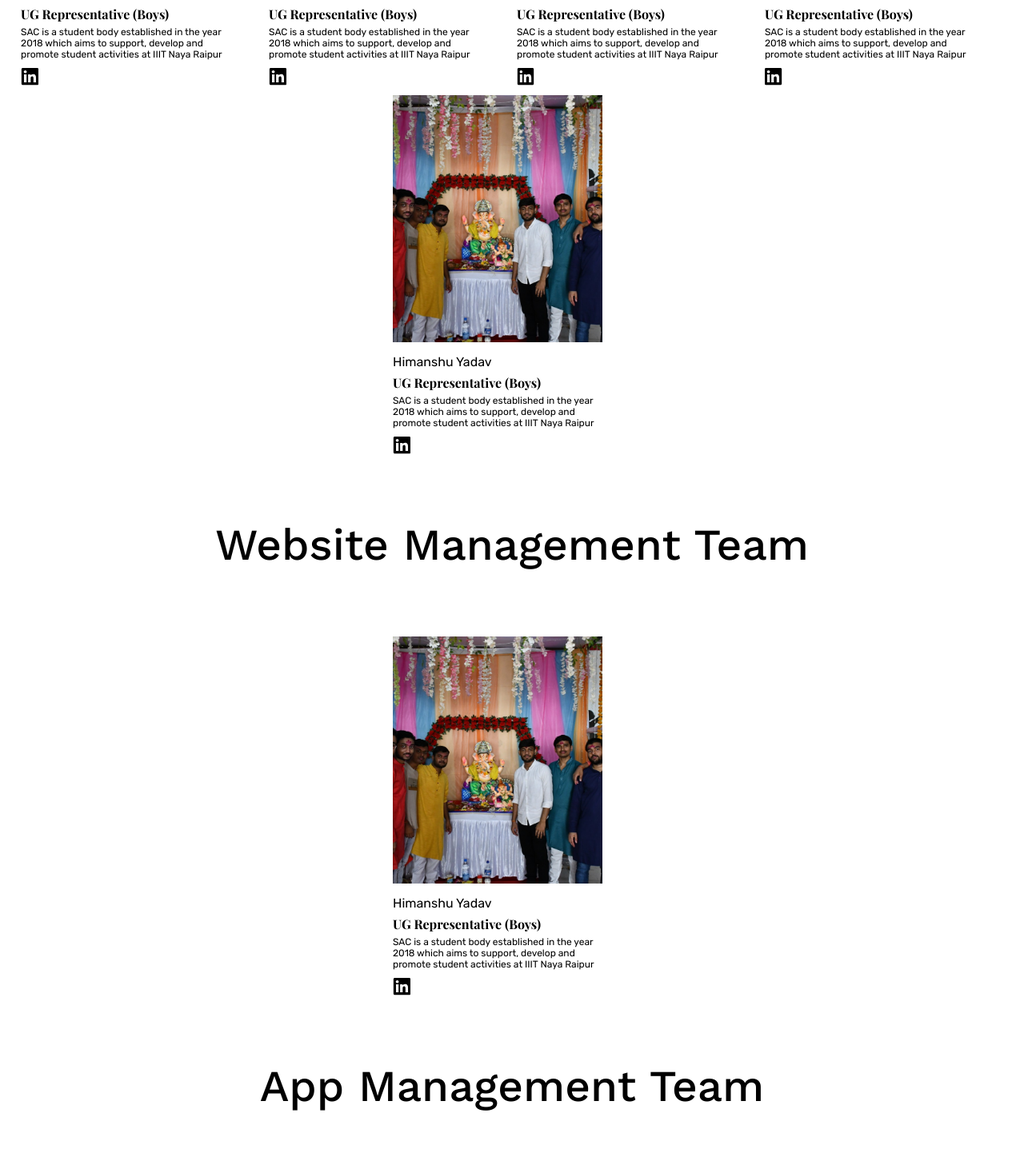
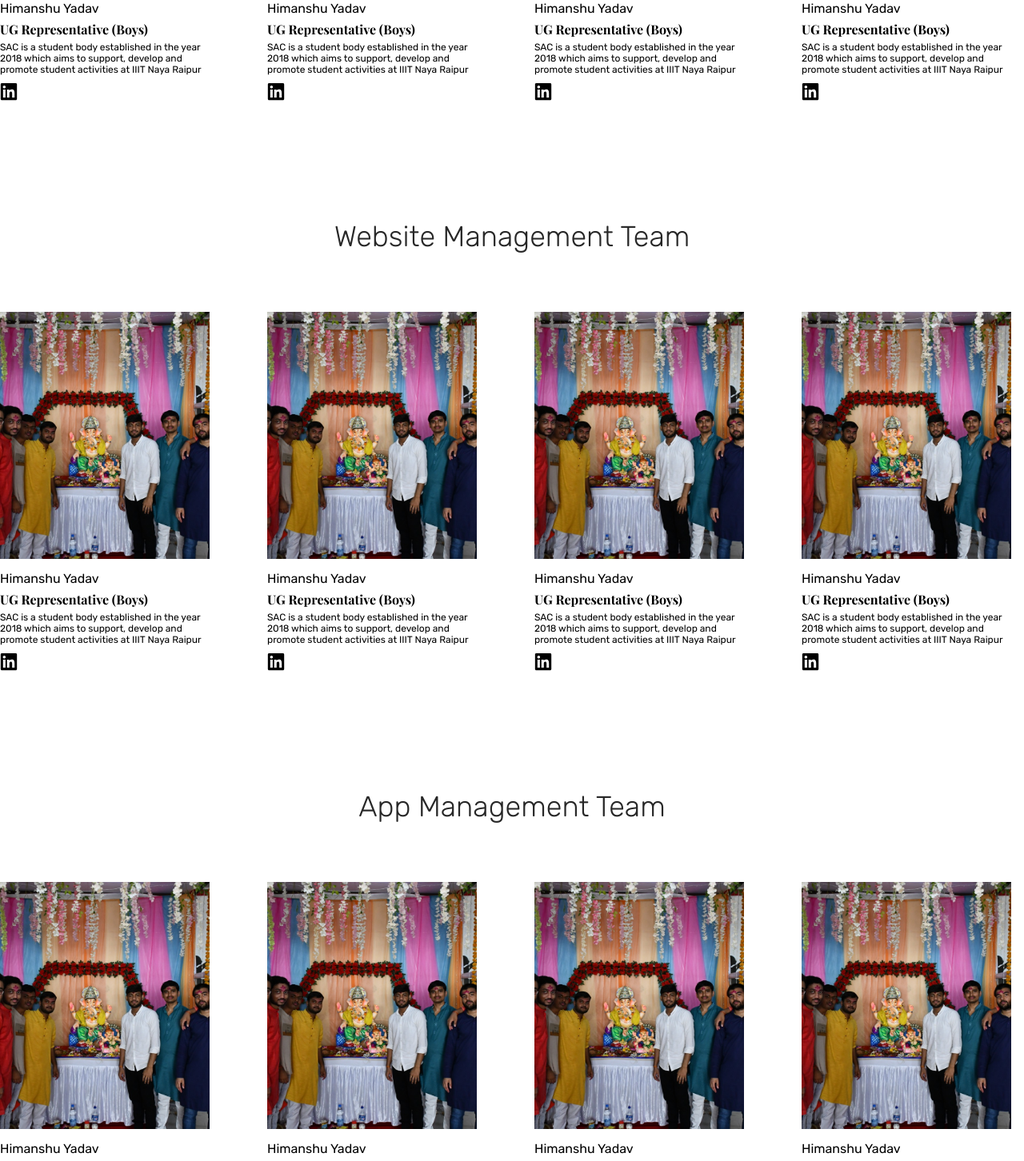
Before and after one commit to Student-Activity-Center-IIIT-NR/sac-website, a Next.js app: page /team in a window 1280 px wide. Shown: the part 858-2310 px from the top of the page at 80% size. Built offline with nearby package versions, Linux system fonts and the light colour scheme.

Commit message:
Team Page ready

```diff
--- /dev/null
+++ b/features/team/components/ScrollContainer.tsx
@@ -0,0 +1,79 @@
+import Box from "@mui/material/Box";
+import Card from "./Card";
+import TeamStyle from "../../../styles/Team.module.css";
+import { useState } from "react";
+import Typography from "@mui/material/Typography";
+
+interface Props {
+  teamName: string;
+  gradient: string;
+}
+
+const ScrollContainer = ({
+  teamName,
+  gradient = "linear-gradient(90deg, #091E3A 0%, #2F80ED 50%, #2D9EE0 100%)",
+}: Props) => {
+  const [hovered, setHovered] = useState(false);
+
+  return (
+    <>
+      <Box mb={"108px"}>
+        {teamName && (
+          <Typography
+            m={"auto"}
+            textAlign="center"
+            fontFamily="Rubik"
+            fontStyle="normal"
+            fontWeight={300}
+            fontSize="36px"
+            lineHeight="43px"
+            color="#272727"
+            mb={"32px"}
+            sx={
+              hovered
+                ? {
+                    background: gradient,
+                    backgroundClip: "text",
+                    textFillColor: "transparent",
+                  }
+                : null
+            }
+          >
+            {teamName}
+          </Typography>
+        )}
+        <Box
+          className={hovered ? TeamStyle.name : ""}
+          sx={{
+            height: "530px",
+            width: "1280px",
+            mx: "auto",
+            display: "flex",
+            flexDirection: "row",
+            overflowX: "scroll",
+            alignItems: "center",
+            columnGap: "72px",
+            scrollBehavior: "smooth",
+          }}
+          onMouseEnter={() => {
+            setHovered(true);
+          }}
+          onMouseLeave={() => {
+            setHovered(false);
+          }}
+        >
+          <Card />
+          <Card />
+          <Card />
+          <Card />
+          <Card />
+          <Card />
+          <Card />
+          <Card />
+        </Box>
+      </Box>
+    </>
+  );
+};
+
+export default ScrollContainer;
--- a/features/team/components/TeamContent.tsx
+++ /dev/null
@@ -1,69 +0,0 @@
-import React from "react";
-import Card from "./Card";
-import TeamLinks from "./TeamLinks";
-import Typography from "@mui/material/Typography";
-import Grid2 from "@mui/material/Unstable_Grid2/Grid2";
-
-function TeamContent() {
-  return (
-    <>
-      <Grid2 sx={{ mt: 2 }} container spacing={1.5} justifyContent="center">
-        {TeamLinks.map((item, index) => {
-          return (
-            <>
-              <Grid2
-                xs={2.99}
-                display="flex"
-                flexDirection={"column"}
-                gap={2}
-                key={index}
-              >
-                <Card />
-              </Grid2>
-            </>
-          );
-        })}
-      </Grid2>
-
-      {TeamLinks.filter((item) => item.name != "All").map((item, index) => {
-        return (
-          <>
-            <Typography
-              variant={"h1"}
-              fontWeight={400}
-              fontSize={"55px"}
-              fontFamily={"Work Sans"}
-              textAlign={"center"}
-              fontStyle={"normal"}
-              key={index}
-            >
-              {item.teamName}
-            </Typography>
-
-            <Grid2 container spacing={1.5} justifyContent="center">
-              {TeamLinks.filter((child) => child.name == item.name).map(
-                (item, index) => {
-                  return (
-                    <>
-                      <Grid2
-                        xs={2.99}
-                        display="flex"
-                        flexDirection={"column"}
-                        gap={2}
-                        key={index}
-                      >
-                        <Card />
-                      </Grid2>
-                    </>
-                  );
-                }
-              )}
-            </Grid2>
-          </>
-        );
-      })}
-    </>
-  );
-}
-
-export default TeamContent;
--- a/features/team/components/TeamLinks.tsx
+++ b/features/team/components/TeamLinks.tsx
@@ -1,22 +1,22 @@
 const TeamLinks = [
   {
-      teamName :  "All",
+    // teamName: "All",
     name: "All",
   },
   {
-      teamName : "Website Management Team",
+    // teamName: "Website Management Team",
     name: "Website",
   },
   {
-      teamName : "App Management Team",
+    // teamName: "App Management Team",
     name: "App",
   },
   {
-      teamName : "Design Team",
+    // teamName: "Design Team",
     name: "Design",
   },
   {
-      teamName : "Content Writer Team",
+    // teamName: "Content Writer Team",
     name: "Content",
   },
 ];
--- a/features/team/components/TeamNavbar.tsx
+++ b/features/team/components/TeamNavbar.tsx
@@ -1,7 +1,25 @@
-import React, { useState } from "react";
+import React, { ReactNode, useState } from "react";
 import TeamLinks from "./TeamLinks";
 import Tabs from "@mui/material/Tabs";
 import Tab from "@mui/material/Tab";
+import Box from "@mui/material/Box";
+import ScrollContainer from "./ScrollContainer";
+
+interface TabPanelProps {
+  children?: ReactNode;
+  index: string;
+  value: string;
+}
+
+const TabPanel = (props: TabPanelProps) => {
+  const { children, value, index, ...rest } = props;
+
+  return (
+    <Box hidden={value !== index} {...rest}>
+      {value === index && <Box>{children}</Box>}
+    </Box>
+  );
+};
 
 const TeamNavbar = () => {
   const [value, setValue] = useState("All");
@@ -66,6 +84,53 @@ const TeamNavbar = () => {
           );
         })}
       </Tabs>
+
+      <TabPanel value={value} index={TeamLinks[0].name}>
+        <ScrollContainer
+          teamName=""
+          gradient="linear-gradient(90deg, #757F9A 0%, #D7DDE8 100%)"
+        />
+        <ScrollContainer
+          teamName="Website Management Team"
+          gradient="linear-gradient(90deg, #C84E89 0%, #F15F79 100%)"
+        />
+        <ScrollContainer
+          teamName="App Management Team"
+          gradient="linear-gradient(90deg, #E65C00 0%, #F9D423 100%)"
+        />
+        <ScrollContainer
+          teamName="Design Team"
+          gradient="linear-gradient(90deg, #1D976C 0%, #93F9B9 100%)"
+        />
+        <ScrollContainer
+          teamName="Content Writer Team"
+          gradient="linear-gradient(90deg, #D31027 0%, #EA384D 100%)"
+        />
+      </TabPanel>
+      <TabPanel value={value} index={TeamLinks[1].name}>
+        <ScrollContainer
+          teamName="Website Management Team"
+          gradient="linear-gradient(90deg, #C84E89 0%, #F15F79 100%)"
+        />
+      </TabPanel>
+      <TabPanel value={value} index={TeamLinks[2].name}>
+        <ScrollContainer
+          teamName="App Management Team"
+          gradient="linear-gradient(90deg, #E65C00 0%, #F9D423 100%)"
+        />
+      </TabPanel>
+      <TabPanel value={value} index={TeamLinks[3].name}>
+        <ScrollContainer
+          teamName="Design Team"
+          gradient="linear-gradient(90deg, #1D976C 0%, #93F9B9 100%)"
+        />
+      </TabPanel>
+      <TabPanel value={value} index={TeamLinks[4].name}>
+        <ScrollContainer
+          teamName="Content Writer Team"
+          gradient="linear-gradient(90deg, #D31027 0%, #EA384D 100%)"
+        />
+      </TabPanel>
     </>
   );
 };
--- a/layouts/TeamLayout.tsx
+++ b/layouts/TeamLayout.tsx
@@ -1,5 +1,3 @@
-import { useState } from "react";
-import { Container, Stack } from "@mui/system";
 import { useInView } from "react-intersection-observer";
 import { BrandInViewContext } from "../contexts/HeaderContext";
 import NavBar from "../components/NavBar";
@@ -7,6 +5,8 @@ import TeamHeader from "../features/team/components/TeamHeader/TeamHeader";
 import { ReactNode } from "react";
 import Footer from "../components/footer/Footer";
 import TeamNavbar from "../features/team/components/TeamNavbar";
+import Stack from "@mui/material/Stack";
+import Container from "@mui/material/Container";
 
 type Props = {
   children?: ReactNode;
@@ -15,13 +15,6 @@ type Props = {
 function TeamLayout({ children }: Props) {
   const { ref, inView } = useInView({ threshold: 0 });
 
-  const [value, setValue] = useState("All");
-
-  const handleTabs = (tabvalue: any) => {
-    setValue(tabvalue);
-    console.log(value);
-  };
-
   return (
     <Stack>
       <BrandInViewContext.Provider value={{ inView }}>
@@ -29,7 +22,7 @@ function TeamLayout({ children }: Props) {
         <TeamHeader />
         <TeamNavbar />
         <Container maxWidth="xl">
-          <Stack gap="78px">{children}</Stack>
+          <Stack>{children}</Stack>
         </Container>
         <Footer />
       </BrandInViewContext.Provider>
--- a/pages/team.tsx
+++ b/pages/team.tsx
@@ -1,5 +1,4 @@
 import Head from "next/head";
-import TeamContent from "../features/team/components/TeamContent";
 import TeamLayout from "../layouts/TeamLayout";
 
 function Team() {
@@ -10,9 +9,7 @@ function Team() {
         <link rel="icon" href="/favicon.ico" />
       </Head>
 
-      <TeamLayout>
-        <TeamContent />
-      </TeamLayout>
+      <TeamLayout />
     </div>
   );
 }
--- /dev/null
+++ b/styles/Team.module.css
@@ -0,0 +1,16 @@
+.name {
+  position: relative;
+}
+
+.name::before {
+  content: "";
+  position: absolute;
+  top: 0px;
+  bottom: 0px;
+  right: -104%;
+  left: 0px;
+  background-image: url("../assets/bg_pattern.svg");
+  background-repeat: repeat;
+  background-attachment: fixed;
+  opacity: 0.2;
+}
--- a/styles/globals.css
+++ b/styles/globals.css
@@ -13,3 +13,17 @@ body {
 a {
   text-decoration: none;
 }
+
+/* Hide Scrollbars */
+
+* {
+  -ms-overflow-style: none;
+}
+
+::-webkit-scrollbar {
+  display: none;
+}
+
+::-moz-scrollbar {
+  display: none;
+}
```
Also changed, not shown: features/home/components/ClubsOverview.tsx (+7 -1 lines), assets/bg_pattern.svg (added), styles/Header.module.css (deleted), styles/Home.module.css (added). Lines whose indentation alone changed are shown as unchanged.
